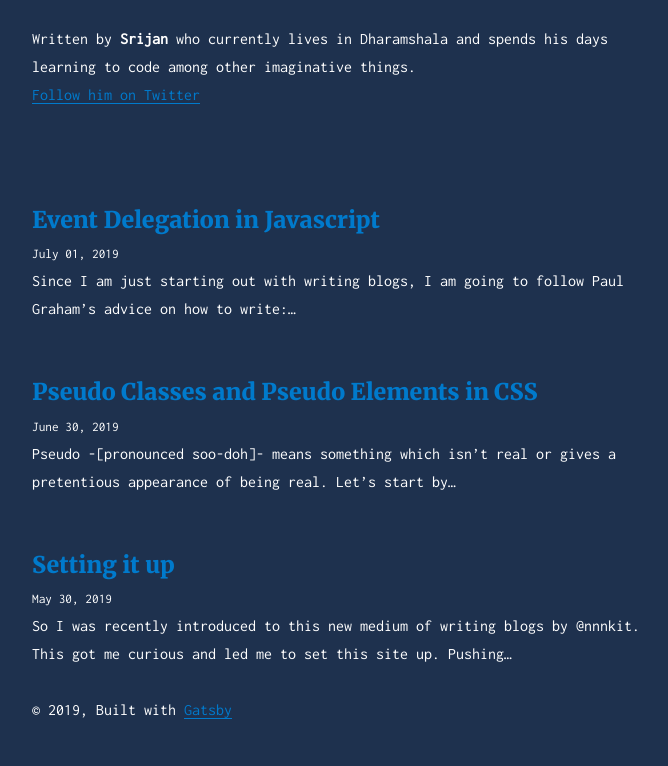
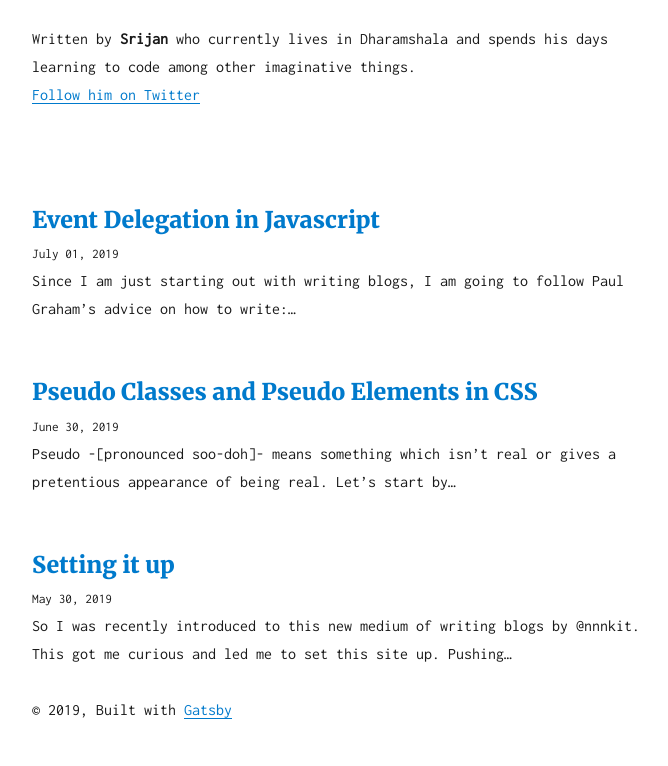
Before and after one commit to notpluto/Blog, a Gatsby site: page / in a window 1280 px wide. Shown: the part 115-881 px from the top of the page, without its empty margins (293-961 px from the left). Built offline with nearby package versions, Linux system fonts and the light colour scheme; Gatsby itself is replaced by a stand-in of ours; some packages are replaced by stand-ins of ours.

Commit message:
remove bg

```diff
--- a/static/toggle.scss
+++ b/static/toggle.scss
@@ -1,9 +1,9 @@
 @import url('https://fonts.googleapis.com/css?family=Inconsolata&display=swap');
 
 body {
-  background-color: #1E314E;
+  // background-color: #1E314E;
   // font-family: 'Helvetica Rounded', 'Arial Rounded MT Bold','Montserrat', sans-serif;
-  color: #fff;
+  // color: #fff;
   font-family: 'Inconsolata', monospace;
 }
 
```
